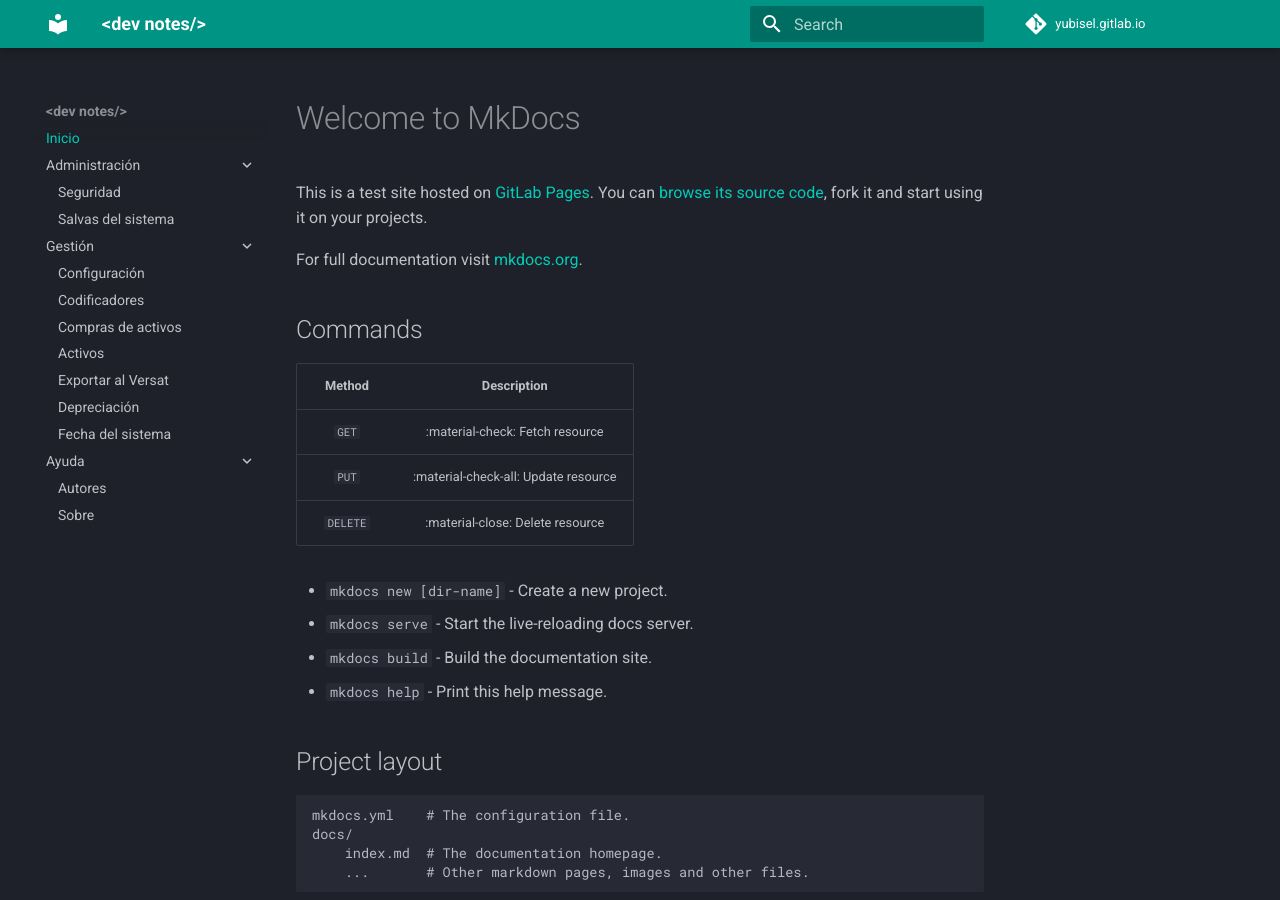
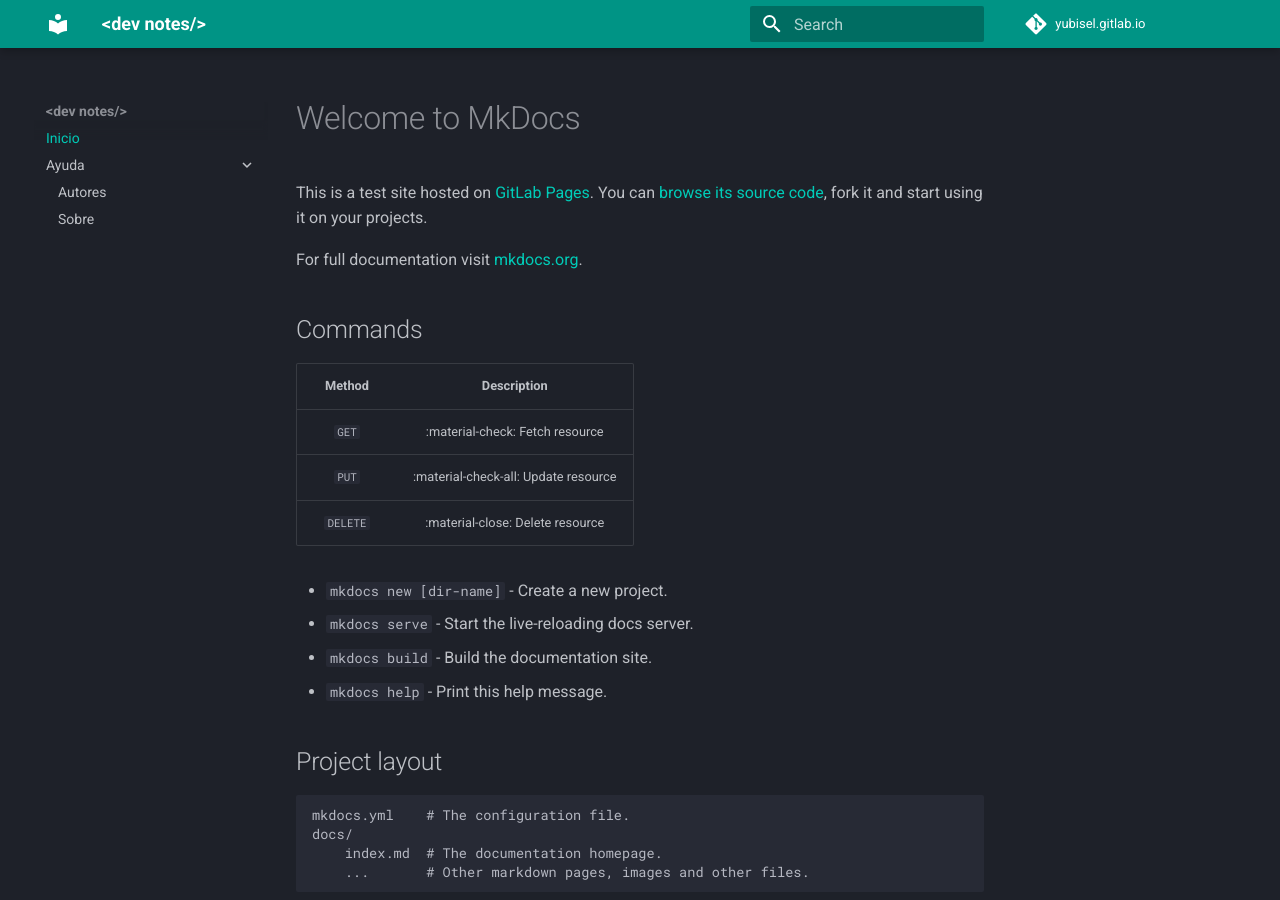
Before and after one commit to Yubisel/devnotes, an MkDocs documentation site: the page built from docs/index.md, in a window 1280 px wide and 900 px high. Built offline with MkDocs 1.6.1 and Material for MkDocs 9.7.7, drawn with Linux system fonts in a browser that asks for light colours; comment, search, counter and statistics services are not loaded; part of the change alters nothing that is shown.

Commit message:
quitados links sin pagina

```diff
--- a/mkdocs.yml
+++ b/mkdocs.yml
@@ -23,17 +23,17 @@ theme:
 
 nav:
   - Inicio: index.md
-  - Administraci&oacute;n:
-    - Seguridad: security.md
-    - Salvas del sistema: backups.md
-  - Gesti&oacute;n:
-    - Configuraci&oacute;n: configuration.md
-    - Codificadores: codecs.md
-    - Compras de activos: aftbuys.md
-    - Activos: aft.md
-    - Exportar al Versat: export.md
-    - Depreciaci&oacute;n: reparation.md
-    - Fecha del sistema: sistemdate.md
+  # - Administraci&oacute;n:
+  #   - Seguridad: security.md
+  #   - Salvas del sistema: backups.md
+  # - Gesti&oacute;n:
+  #   - Configuraci&oacute;n: configuration.md
+  #   - Codificadores: codecs.md
+  #   - Compras de activos: aftbuys.md
+  #   - Activos: aft.md
+  #   - Exportar al Versat: export.md
+  #   - Depreciaci&oacute;n: reparation.md
+  #   - Fecha del sistema: sistemdate.md
   - Ayuda:
     - Autores: about/authors.md
     - Sobre:  about/about.md
```
